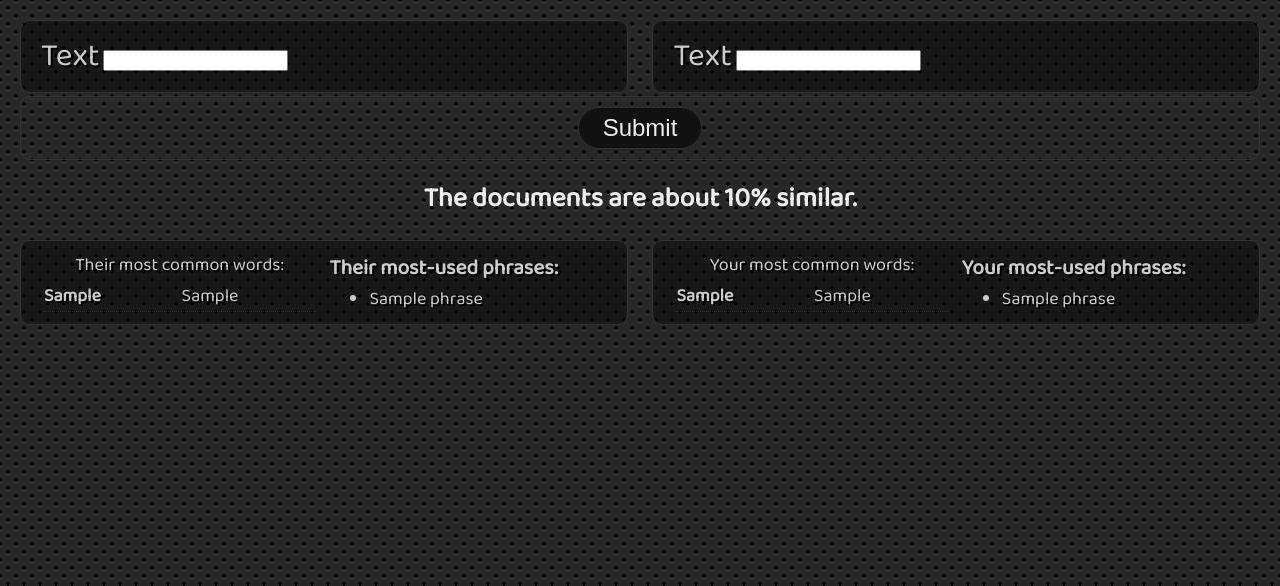
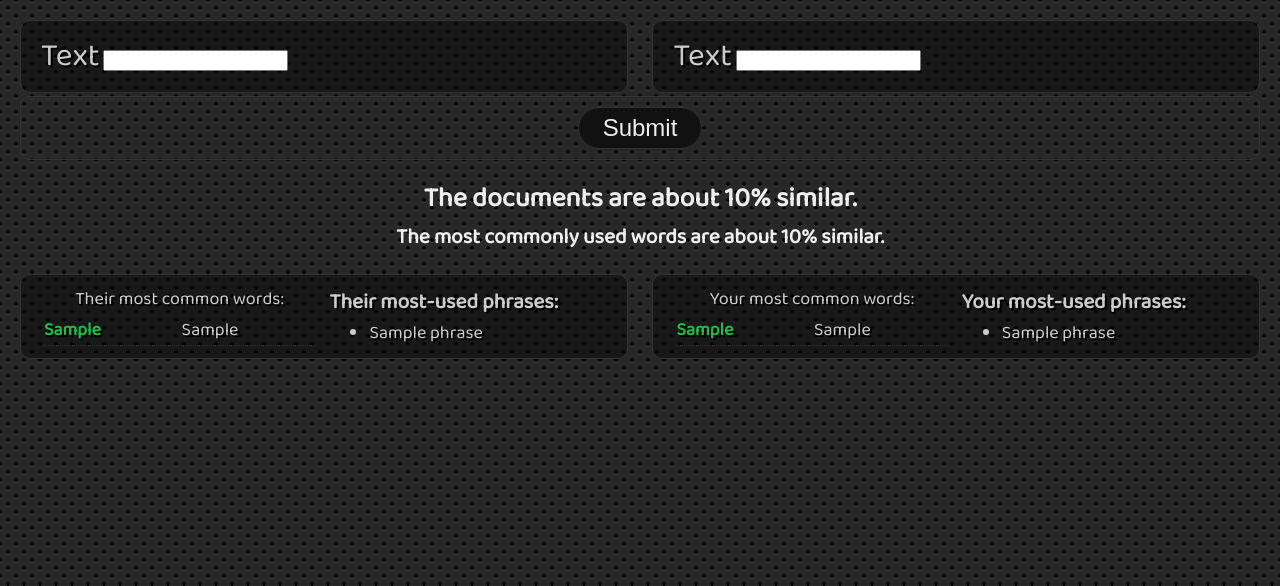
Before and after one commit to tBaxter/pear, a Flask app: template templates/index.html in a window 1280 px wide. Shown: the top 586 px of the page. Run offline with Flask 2, Linux system fonts and the light colour scheme; the template is opened without the code that fills it: most values are stand-ins (such as "Sample title", 1, 10 or a date in 2020); form fields are guessed from the names that the template uses.

Commit message:
Highlighted matches and improved feedback

```diff
--- a/app.py
+++ b/app.py
@@ -83,12 +83,20 @@ def index():
         their_common_words = nltk.FreqDist(their_keywords).most_common(25)
         your_common_words = nltk.FreqDist(your_keywords).most_common(25)
 
-        # now what's the overlap?
+        # now what's the total overlap? Use the full word stack
         their_set = set(their_keywords)
         your_set = set(your_keywords)
 
-        overlap = their_set & your_set
-        overlap_result = float(len(overlap)) / len(their_set) * 100
+        overall_overlap = their_set & your_set
+        overall_overlap_result = float(len(overall_overlap)) / len(their_set) * 100
+
+        # What about among the keywords?
+        print([item[0] for item in their_common_words])
+        their_set = set([item[0] for item in their_common_words])
+        your_set = set([item[0] for item in your_common_words])
+
+        common_overlap = their_set & your_set
+        common_overlap_result = float(len(common_overlap)) / len(their_set) * 100
 
         # OK, but keywords are nice,
         # but if we really want to be speaking their language,
@@ -144,7 +152,8 @@ def index():
     templateData = {
       'form': form,
       'errors': errors,
-      'overlap': overlap_result,
+      'overlap': overall_overlap_result,
+      'common_overlap': common_overlap_result,
       'their': their_dict,
       'your': your_dict
     }
--- a/static/css/site.css
+++ b/static/css/site.css
@@ -87,6 +87,9 @@ h1 { font-weight: normal }
  table th, table td {
     border-bottom: 1px dotted #333;
  }
+ table th.matched {
+     color:rgb(30, 190, 70)
+ }
 
 meter, .fallback-meter {
     /* Reset the default appearance */
--- a/templates/base.html
+++ b/templates/base.html
@@ -15,7 +15,7 @@
     <link rel="apple-touch-icon" href="icon.png">
     <!-- Place favicon.ico in the root directory -->
 
-    <link rel="stylesheet" href="{{ url_for('static', filename='css/site.css') }}?u=a" />
+    <link rel="stylesheet" href="{{ url_for('static', filename='css/site.css') }}?u=b" />
 </head>
 
 <body>
@@ -26,6 +26,7 @@
     <script src="https://unpkg.com/vue"></script>
     <script src="js/app.js"></script>
     -->
+    {% block lowerjs %}{% endblock %}
 </body>
 
 </html>
--- a/templates/index.html
+++ b/templates/index.html
@@ -25,6 +25,7 @@
 
 {% if overlap %}
 <h2 class="overlap">The documents are about {{ overlap|round|int }}% similar.</h2>
+<h3 class="overlap">The most commonly used words are about {{ common_overlap|round|int }}% similar.</h3>
 
 <div class="results">
     <div class="theirs">
@@ -68,3 +69,32 @@
 </div>
 {% endif %}
 {% endblock %}
+
+
+{% block lowerjs %}
+
+<script>
+    // to easily find matches, we'll map out the values of the nodelist
+    const their_words = document.querySelectorAll(".theirs table th");
+    const your_words = document.querySelectorAll(".yours table th");
+
+    // to easily find matches, we'll map out the values
+    const their_words_arr = Array.from(their_words.values(), item => item.textContent);
+    const your_words_arr = Array.from(your_words.values(), item => item.textContent);
+
+    for (const cell of your_words) {
+        if (their_words_arr.includes(cell.textContent)) {
+            //console.log('matched: ', cell)
+            cell.className += "matched"
+        }
+    };
+    // Now go the other way
+    for (const cell of their_words) {
+        if (your_words_arr.includes(cell.textContent)) {
+            //console.log('matched: ', cell)
+            cell.className += "matched"
+        }
+    };
+</script>
+
+{% endblock %}
```
Also changed, not shown: README.md.
